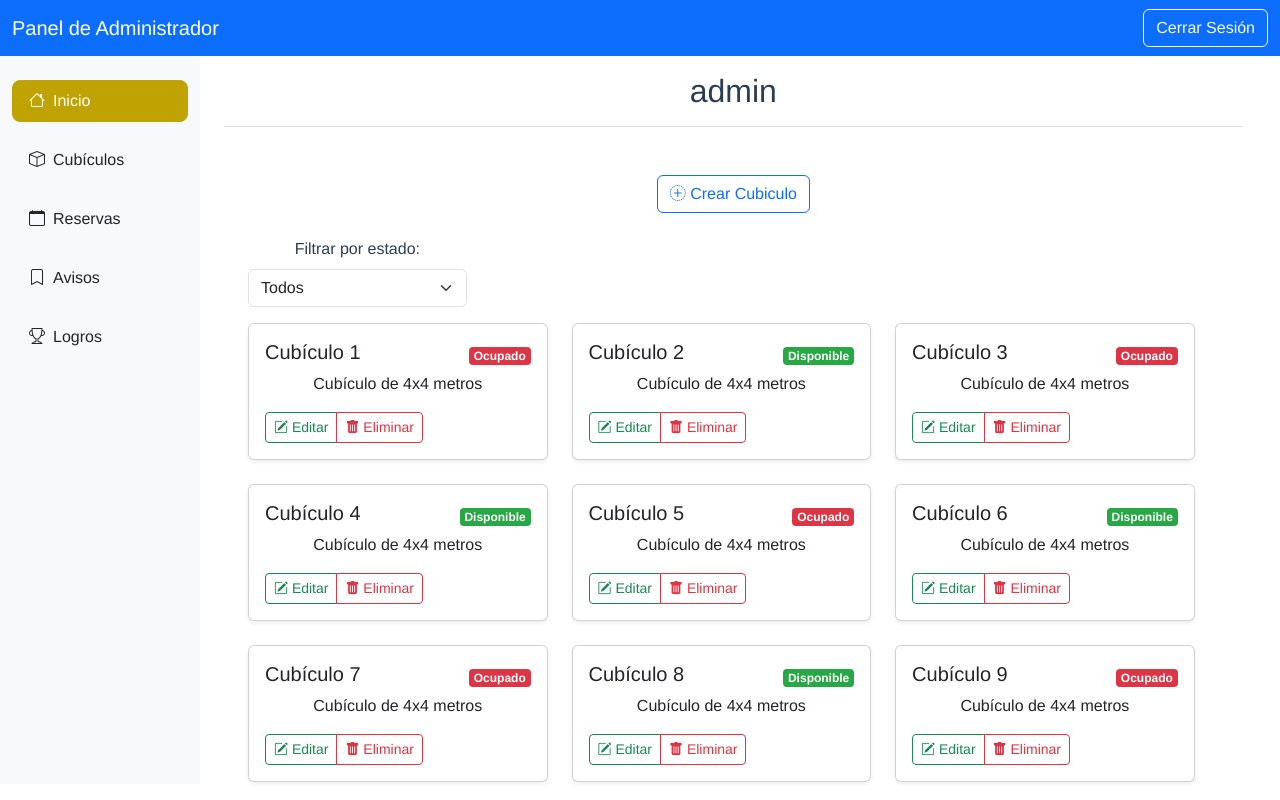
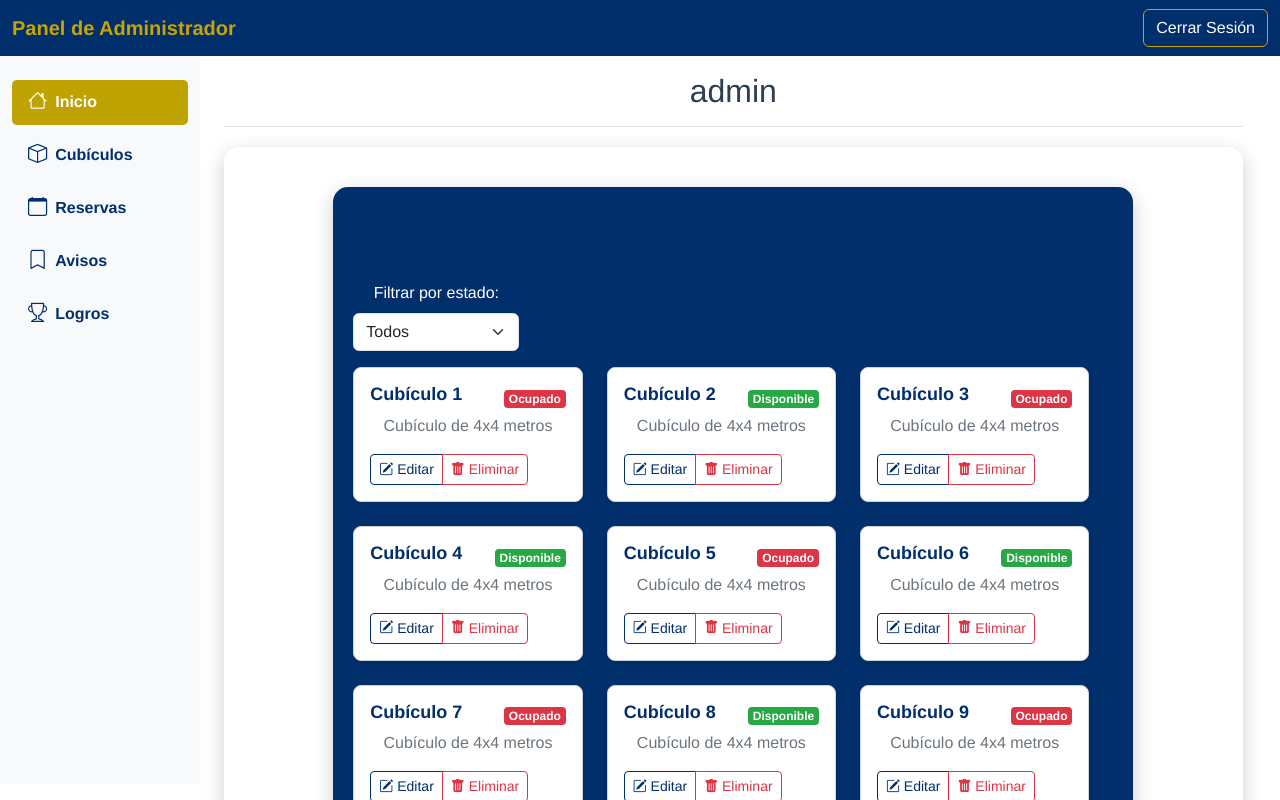
Before and after one commit to CodeBreaker518/biblio-cubiculos, a Vue app: page /admin in a window 1280 px wide. Shown: the top 800 px of the page. Built offline with nearby package versions, Linux system fonts and the light colour scheme.

Commit message:
Se agregan visuales de Admin

```diff
--- a/src/views/admin/AchievementsView.vue
+++ b/src/views/admin/AchievementsView.vue
@@ -28,7 +28,7 @@
               <div class="btn-group">
                 <button
                   type="button"
-                    class="btn btn-sm btn-outline-success"
+                  class="btn btn-sm btn-outline-primary"
                   data-bs-toggle="modal"
                   data-bs-target="#assignAchievementModal"
                   @click="selectAchievementForAssignment(achievement)"
@@ -173,6 +173,8 @@
     description: newAchievement.description,
     completed: false
   })
+  newAchievement.name = ''
+  newAchievement.description = ''
   new Modal(document.getElementById('createAchievementModal')).hide()
 }
 
@@ -227,14 +229,36 @@
 }
 
 .btn-outline-primary {
-    color: #007bff;
-    border-color: #007bff;
+  color: #002f6c;
+  border-color: #002f6c;
 }
 
 .btn-outline-primary:hover {
   color: #ffffff;
-    background-color: #007bff;
-    border-color: #007bff;
+  background-color: #002f6c;
+  border-color: #002f6c;
+}
+
+.btn-primary {
+  color: #ffffff;
+  background-color: #c9a400;
+  border-color: #c9a400;
+}
+
+.btn-primary:hover {
+  background-color: #bfa303;
+  border-color: #bfa303;
+}
+
+.btn-outline-danger {
+  color: #dc3545;
+  border-color: #dc3545;
+}
+
+.btn-outline-danger:hover {
+  color: #ffffff;
+  background-color: #dc3545;
+  border-color: #dc3545;
 }
 
 .card {
@@ -246,7 +270,7 @@
 .card-title {
   font-size: 18px;
   font-weight: bold;
-    color: #343a40;
+  color: #002f6c;
 }
 
 .card-text {
@@ -267,16 +291,6 @@
 }
 
 .modal-title {
-    color: #343a40;
-  }
-
-  .btn-primary {
-    background-color: #007bff;
-    border-color: #007bff;
-  }
-
-  .btn-primary:hover {
-    background-color: #0056b3;
-    border-color: #0056b3;
+  color: #002f6c;
 }
 </style>
--- a/src/views/admin/AdminAvisosView.vue
+++ b/src/views/admin/AdminAvisosView.vue
@@ -1,5 +1,5 @@
 <template>
-    <div class="container-fluid">
+  <div class="container-fluid py-2">
     <div class="row">
       <main class="col-md-9 col-lg-10 px-md-4">
         <div class="pt-3 pb-2 mb-3 border-bottom">
@@ -15,8 +15,22 @@
               <label for="contenido" class="form-label">Contenido</label>
               <textarea class="form-control" id="contenido" v-model="nuevoAviso.contenido" required></textarea>
             </div>
+            <div class="mb-3">
+              <label for="duracion" class="form-label">Duración (días)</label>
+              <input type="number" class="form-control" id="duracion" v-model="nuevoAviso.duracion" required>
+            </div>
             <button type="submit" class="btn btn-primary">Crear Aviso</button>
           </form>
+        </div>
+        <div class="mt-4">
+          <h2>Lista de Avisos</h2>
+          <div v-for="aviso in avisos" :key="aviso.id" class="card mb-3">
+            <div class="card-body">
+              <h5 class="card-title">{{ aviso.titulo }}</h5>
+              <p class="card-text">{{ aviso.contenido }}</p>
+              <p class="text-muted">Expira el: {{ aviso.fechaExpiracion }}</p>
+            </div>
+          </div>
         </div>
       </main>
     </div>
@@ -24,30 +38,93 @@
 </template>
 
 <script>
+import { reactive, toRefs, computed } from "vue";
+
 export default {
-    data() {
-      return {
+  setup() {
+    const state = reactive({
       nuevoAviso: {
         titulo: '',
-          contenido: ''
+        contenido: '',
+        duracion: 1
+      },
+      avisos: []
+    });
+
+    function crearAviso() {
+      const fechaCreacion = new Date();
+      const fechaExpiracion = new Date();
+      fechaExpiracion.setDate(fechaCreacion.getDate() + parseInt(state.nuevoAviso.duracion));
+
+      const nuevoAviso = {
+        id: Date.now(),
+        titulo: state.nuevoAviso.titulo,
+        contenido: state.nuevoAviso.contenido,
+        fechaExpiracion: fechaExpiracion.toLocaleDateString()
+      };
+
+      state.avisos.push(nuevoAviso);
+
+      // Limpiar los campos del formulario
+      state.nuevoAviso.titulo = '';
+      state.nuevoAviso.contenido = '';
+      state.nuevoAviso.duracion = 1;
+    }
+
+    const avisosVigentes = computed(() => {
+      const hoy = new Date();
+      return state.avisos.filter(aviso => {
+        const fechaExpiracion = new Date(aviso.fechaExpiracion);
+        return fechaExpiracion >= hoy;
+      });
+    });
+
+    return {
+      ...toRefs(state),
+      crearAviso,
+      avisosVigentes
+    };
   }
 };
-    },
-    methods: {
-      crearAviso() {
-        // Emitir el evento 'nuevo-aviso-creado' junto con el nuevo aviso
-        this.$emit('nuevo-aviso-creado', this.nuevoAviso);
-
-        // Limpiar los campos del formulario
-        this.nuevoAviso.titulo = '';
-        this.nuevoAviso.contenido = '';
-      }
-    }
-  }
 </script>
 
 <style scoped>
-  main {
-    width: 100%;
+.container-fluid {
+  background: #002f6c;
+  color: #ffffff;
+  padding: 20px;
+  border-radius: 15px;
+  box-shadow: 0 6px 20px rgba(0, 0, 0, 0.2);
+}
+
+.btn-primary {
+  color: #ffffff;
+  background-color: #c9a400;
+  border-color: #c9a400;
+}
+
+.btn-primary:hover {
+  background-color: #bfa303;
+  border-color: #bfa303;
+}
+
+.card {
+  background-color: #ffffff;
+  border: 1px solid #ced4da;
+  border-radius: 8px;
+  color: #002f6c;
+}
+
+.card-title {
+  font-size: 18px;
+  font-weight: bold;
+}
+
+.card-text {
+  color: #6c757d;
+}
+
+.border-bottom {
+  border-bottom: 1px solid #ffffff !important;
 }
 </style>
--- a/src/views/admin/AdminCubiculosView.vue
+++ b/src/views/admin/AdminCubiculosView.vue
@@ -9,16 +9,14 @@
           data-bs-target="#crearCubiculoModal"
           data-bs-whatever="Crear cubículo">
           <i class="bi bi-plus-circle-dotted"></i>
-          Crear Cubiculo
+          Crear Cubículo
         </button>
       </div>
 
       <!-- Filtro de cubículos -->
       <div class="row">
         <div class="col-md-3 mb-3">
-          <label for="statusFilter" class="form-label"
-            >Filtrar por estado:</label
-          >
+          <label for="statusFilter" class="form-label">Filtrar por estado:</label>
           <select class="form-select" v-model="statusFilter">
             <option value="all">Todos</option>
             <option value="available">Disponible</option>
@@ -44,7 +42,7 @@
                 <div class="btn-group">
                   <button
                     type="button"
-                    class="btn btn-sm btn-outline-success"
+                    class="btn btn-sm btn-outline-primary"
                     data-bs-toggle="modal"
                     data-bs-target="#editarCubiculoModal"
                     data-bs-whatever="Editar cubículo"
@@ -78,7 +76,7 @@
         <div class="modal-content">
           <div class="modal-header">
             <h5 class="modal-title" id="editarCubiculoModal">
-              Editar Cubiculo
+              Editar Cubículo
             </h5>
             <button
               type="button"
@@ -101,7 +99,7 @@
                 v-model="cubiculoToEdit.descripcion"
                 placeholder="Descripción del cubículo" />
               <button
-                class="btn btn-success mt-2"
+                class="btn btn-primary mt-2"
                 @click="saveCubiculo"
                 data-bs-dismiss="modal">
                 Guardar cambios
@@ -118,7 +116,7 @@
       </div>
     </div>
 
-    <!-- MODAL PARA CREAR UN CUBICULO -->
+    <!-- MODAL PARA CREAR UN CUBÍCULO -->
     <div
       class="modal fade"
       id="crearCubiculoModal"
@@ -129,7 +127,7 @@
       <div class="modal-dialog">
         <div class="modal-content">
           <div class="modal-header">
-            <h5 class="modal-title" id="crearCubiculoModal">Crear Cubiculo</h5>
+            <h5 class="modal-title" id="crearCubiculoModal">Crear Cubículo</h5>
             <button
               type="button"
               class="btn-close"
@@ -333,3 +331,73 @@ export default {
   },
 };
 </script>
+
+<style scoped>
+.container {
+  padding: 20px;
+  background: #002f6c;
+  border-radius: 15px;
+  box-shadow: 0 6px 20px rgba(0, 0, 0, 0.2);
+  max-width: 800px;
+  margin: 20px auto;
+  color: #ffffff;
+}
+
+.btn-outline-primary {
+  color: #002f6c;
+  border-color: #002f6c;
+}
+
+.btn-outline-primary:hover {
+  color: #ffffff;
+  background-color: #002f6c;
+  border-color: #002f6c;
+}
+
+.btn-primary {
+  color: #ffffff;
+  background-color: #c9a400;
+  border-color: #c9a400;
+}
+
+.btn-primary:hover {
+  background-color: #bfa303;
+  border-color: #bfa303;
+}
+
+.btn-secondary {
+  color: #ffffff;
+  background-color: #007bff;
+  border-color: #007bff;
+}
+
+.btn-secondary:hover {
+  background-color: #0056b3;
+  border-color: #0056b3;
+}
+
+.card {
+  background-color: #ffffff;
+  border: 1px solid #ced4da;
+  border-radius: 8px;
+}
+
+.card-title {
+  font-size: 18px;
+  font-weight: bold;
+  color: #002f6c;
+}
+
+.card-text {
+  color: #6c757d;
+}
+
+.modal-content {
+  background-color: #ffffff;
+  border-radius: 8px;
+}
+
+.modal-title {
+  color: #002f6c;
+}
+</style>
--- a/src/views/admin/AdminView.vue
+++ b/src/views/admin/AdminView.vue
@@ -1,5 +1,4 @@
 <template>
-  <!-- Header -->
   <div>
     <header class="navbar navbar-dark d-flex bg-primary">
       <div class="container-fluid">
@@ -16,22 +15,23 @@
         <nav
           id="sidebar"
           class="col-md-3 col-lg-2 d-md-block bg-light sidebar py-4"
-          style="background-color: #e3f2fd"
         >
           <div class="position-sticky">
-            <ul class="nav d-flex flex-column gap-2 list-group">
-              <RouterLink
+            <ul class="nav flex-column gap-2">
+              <li
                 v-for="link in links"
                 :key="link.to"
-                :to="link.to"
-                class="nav-item nav-link text-dark list-group-item transition-colors rounded-3 d-flex align-items-center gap-2"
-                :class="{ active: $route.path === link.to }"
+                class="nav-item"
               >
-                <i :class="link.icon"></i>
-                <p class="p-0 m-0">
+                <router-link
+                  :to="link.to"
+                  class="nav-link d-flex align-items-center gap-2"
+                  :class="{ active: $route.path === link.to }"
+                >
+                  <i :class="link.icon"></i>
                   {{ link.text }}
-                </p>
-              </RouterLink>
+                </router-link>
+              </li>
             </ul>
           </div>
         </nav>
@@ -69,60 +69,63 @@ const links = [
 </script>
 
 <style scoped>
-.active {
+.navbar {
+  background-color: #002f6c !important;
+}
+
+.navbar-brand {
+  color: #c9a400 !important;
+  font-weight: bold;
+}
+
+.btn-outline-light {
+  color: #ffffff;
+  border-color: #c9a400;
+}
+
+.btn-outline-light:hover {
+  color: #002f6c;
   background-color: #c9a400;
+  border-color: #c9a400;
 }
 
 #sidebar {
+  background-color: #e3f2fd;
   max-width: 200px;
   height: calc(100vh - 72px);
+  padding-top: 1rem;
 }
 
-@media (max-width: 768px) {
-  #sidebar {
-    max-width: 100%;
-    height: 100%;
-  }
+.nav-link {
+  color: #002f6c;
+  font-weight: bold;
+  transition: 300ms all;
+  border-radius: 5px;
 }
 
-.nav-items-list {
-  height: 100%;
+.nav-link:hover {
+  color: #ffffff !important;
+  background-color: #c9a400 !important;
 }
 
-.nav-item {
-  list-style-type: none; /* Eliminar los puntos de la lista */
-  transition: 300ms all;
-  background-color: #f8f9fa;
-  box-shadow: 0;
-  border: 1px solid #f8f9fa;
-  border-radius: 10px; /* Añadir bordes redondeados */
-  margin-bottom: 10px; /* Espacio entre elementos de la lista */
+.nav-link.active {
+  color: #ffffff !important;
+  background-color: #bfa303 !important;
 }
 
-.nav-item:hover {
-  background-color: #bfa303; /* Cambiar el color de fondo al pasar el ratón */
-  color: white !important;
-}
-.nav-item.active {
-  color: white !important;
-  border: 1px solid #bfa303; /* Cambiar el borde activo */
-  background-color: #bfa303;
+.nav-link i {
+  font-size: 1.2rem;
 }
 
-/* Estilos para los botones de aceptar y cancelar */
-.btn-aceptar {
-  background-color: #28a745; /* Color verde */
-  border-color: #28a745;
+.main-content {
+  padding: 20px;
 }
 
-.btn-cancelar {
-  background-color: #dc3545; /* Color rojo */
-  border-color: #dc3545;
-}
-
-.btn-aceptar:hover,
-.btn-cancelar:hover {
-  background-color: #218838; /* Cambio de tono al pasar el ratón */
-  border-color: #218838;
+.container {
+  padding: 20px;
+  background: #ffffff;
+  border-radius: 15px;
+  box-shadow: 0 6px 20px rgba(0, 0, 0, 0.2);
+  margin: 20px auto;
 }
 </style>
```
Also changed, not shown: src/views/admin/AdminReservasView.vue (+148 -44 lines). Lines whose indentation alone changed are shown as unchanged.
